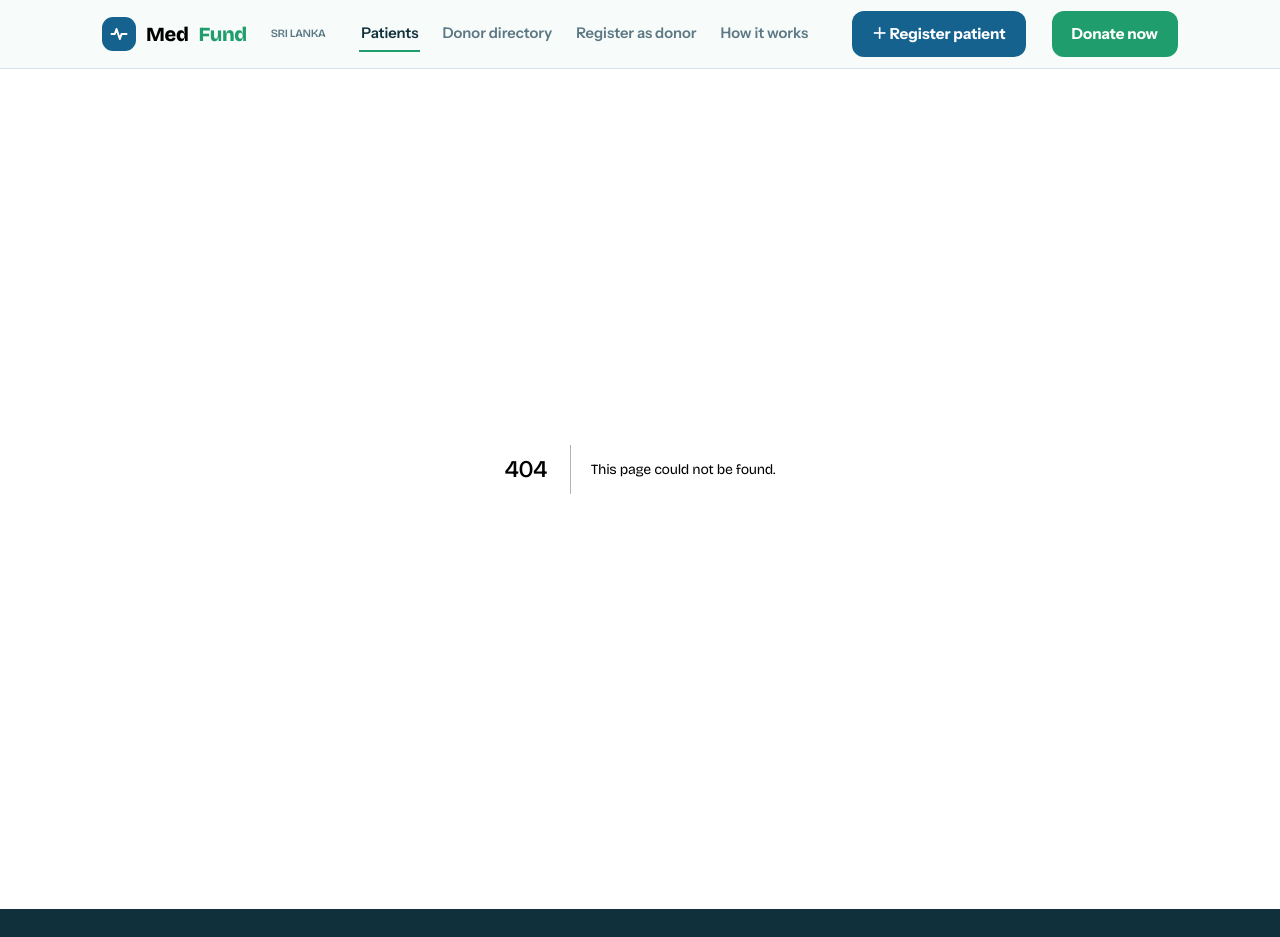
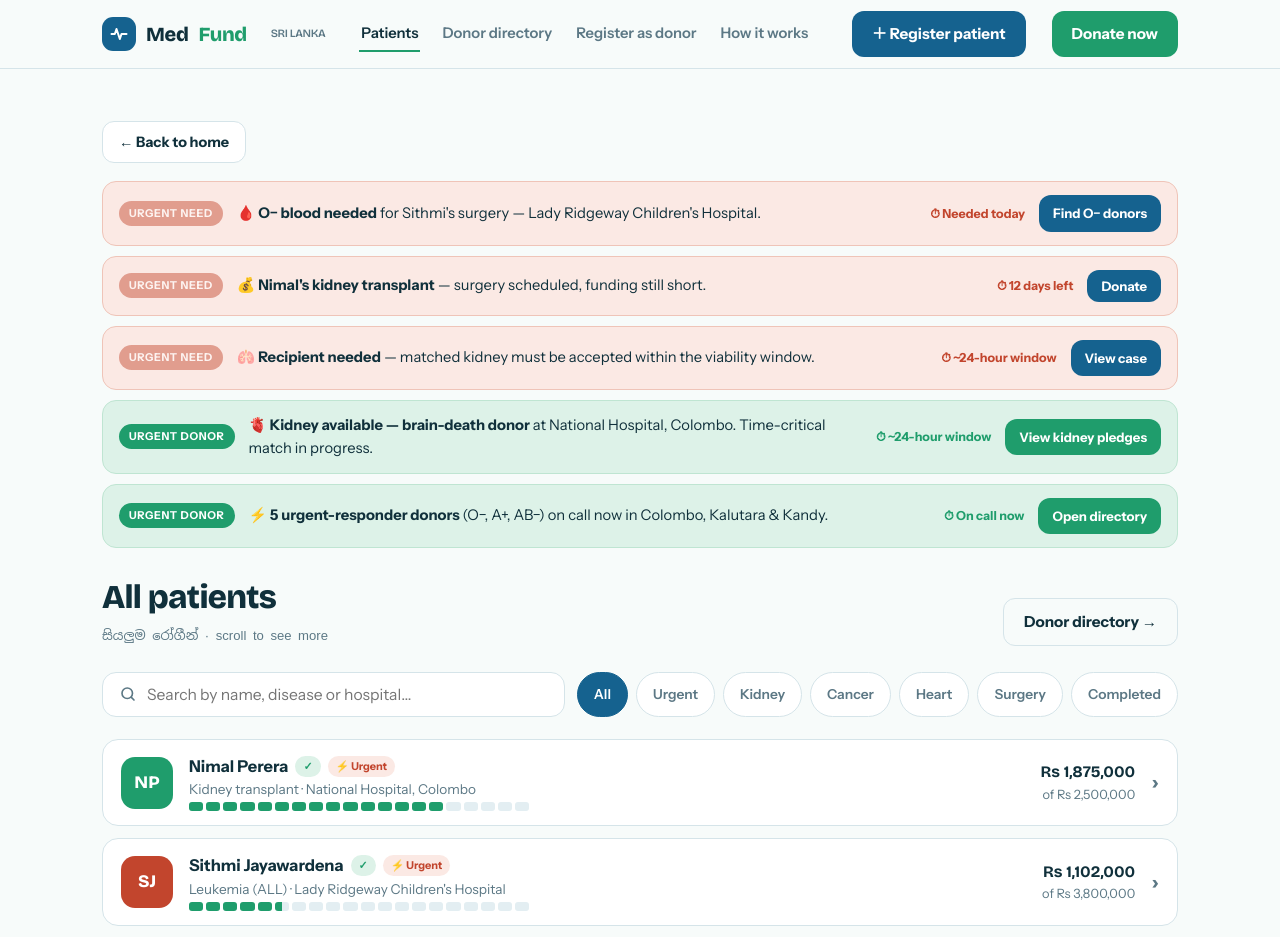
Before and after one commit to pasinduN/medfund-sri-lanka, a Next.js app in the folder frontend/: page /patients in a window 1280 px wide. Before the commit this address had no page. Shown: the top 937 px of the page. Built offline with nearby package versions, Linux system fonts and the light colour scheme.

Commit message:
Add patient list page with search and filters

```diff
--- /dev/null
+++ b/frontend/app/patients/page.js
@@ -0,0 +1,32 @@
+import Link from "next/link";
+import UrgentAlerts from "@/components/UrgentAlerts";
+import PatientList from "@/components/PatientList";
+import { getPatients, getUrgentBoard } from "@/lib/api";
+
+export const metadata = {
+  title: "All patients — MedFund Sri Lanka",
+};
+
+export default async function PatientsPage() {
+  const [patients, urgent] = await Promise.all([getPatients(), getUrgentBoard()]);
+
+  return (
+    <section>
+      <div className="wrap">
+        <Link className="backbtn" href="/" style={{ marginBottom: 18 }}>← Back to home</Link>
+
+        <UrgentAlerts needs={urgent.needs} donors={urgent.donors} patients={patients} />
+
+        <div className="sec-head">
+          <div>
+            <h2>All patients</h2>
+            <span className="si">සියලුම රෝගීන් · scroll to see more</span>
+          </div>
+          <Link className="btn btn-ghost" href="/donors">Donor directory →</Link>
+        </div>
+
+        <PatientList patients={patients} />
+      </div>
+    </section>
+  );
+}
--- /dev/null
+++ b/frontend/components/PatientList.js
@@ -0,0 +1,82 @@
+"use client";
+
+import { useState } from "react";
+import { useRouter } from "next/navigation";
+import ProgressBar from "./ProgressBar";
+import { colors, formatRs, percentRaised } from "@/lib/format";
+
+const FILTERS = ["All", "Urgent", "Kidney", "Cancer", "Heart", "Surgery", "Completed"];
+
+function matchesFilter(p, filter) {
+  if (filter === "All") return true;
+  if (filter === "Urgent") return p.urgent && !p.closed;
+  if (filter === "Completed") return p.closed;
+  return p.disease.toLowerCase().includes(filter.toLowerCase());
+}
+
+export default function PatientList({ patients }) {
+  const router = useRouter();
+  const [query, setQuery] = useState("");
+  const [filter, setFilter] = useState("All");
+
+  const q = query.toLowerCase();
+  const results = patients
+    .filter((p) => `${p.name} ${p.disease} ${p.hospital}`.toLowerCase().includes(q))
+    .filter((p) => matchesFilter(p, filter));
+
+  return (
+    <>
+      <div className="list-tools">
+        <div className="search">
+          <svg width="18" height="18" viewBox="0 0 24 24" fill="none" stroke="#5C7885" strokeWidth="2.2" strokeLinecap="round">
+            <circle cx="11" cy="11" r="7" />
+            <path d="m20 20-3.5-3.5" />
+          </svg>
+          <input
+            value={query}
+            onChange={(e) => setQuery(e.target.value)}
+            placeholder="Search by name, disease or hospital…"
+          />
+        </div>
+        <div className="chips">
+          {FILTERS.map((f) => (
+            <button key={f} className={`chip ${filter === f ? "on" : ""}`} onClick={() => setFilter(f)}>
+              {f}
+            </button>
+          ))}
+        </div>
+      </div>
+
+      <div className="plist">
+        {results.length === 0 && (
+          <div className="empty">
+            No patients match your search.
+            <br />
+            Try another name, disease or hospital.
+          </div>
+        )}
+
+        {results.map((p) => (
+          <div className="prow" key={p.id} onClick={() => router.push(`/patients/${p.id}`)}>
+            <div className="av" style={{ background: colors[p.id % colors.length] }}>{p.init}</div>
+            <div className="mid">
+              <div className="pname">
+                {p.name} <span className="vbadge">✓</span>
+                {p.urgent && !p.closed && (
+                  <span className="vbadge" style={{ background: "var(--urgent-soft)", color: "var(--urgent)" }}>⚡ Urgent</span>
+                )}
+                {p.closed && <span className="vbadge">Completed</span>}
+              </div>
+              <div className="pmeta">{p.disease} · {p.hospital}</div>
+              <ProgressBar percent={percentRaised(p)} cells={20} />
+            </div>
+            <div className="rowamt">
+              <b>{formatRs(p.got)}</b>of {formatRs(p.need)}
+            </div>
+            <span className="chev">›</span>
+          </div>
+        ))}
+      </div>
+    </>
+  );
+}
--- /dev/null
+++ b/frontend/components/UrgentAlerts.js
@@ -0,0 +1,38 @@
+"use client";
+
+import Link from "next/link";
+import { useDonate } from "./DonateProvider";
+
+function Alert({ item, type, patients }) {
+  const { openDonate } = useDonate();
+  const isNeed = type === "need";
+  const buttonClass = isNeed ? "btn-blue" : "btn-green";
+
+  return (
+    <div className={`alert ${type}`}>
+      <span className="pill">{isNeed ? "URGENT NEED" : "URGENT DONOR"}</span>
+      <span>
+        {item.icon} <b>{item.title}</b> {item.text}
+      </span>
+      <span className="when" style={isNeed ? undefined : { color: "var(--green)" }}>⏱ {item.when}</span>
+      {item.donateId ? (
+        <button className={`btn ${buttonClass}`} onClick={() => openDonate(patients.find((p) => p.id === item.donateId))}>
+          {item.button}
+        </button>
+      ) : (
+        <Link className={`btn ${buttonClass}`} href={item.href}>
+          {item.button}
+        </Link>
+      )}
+    </div>
+  );
+}
+
+export default function UrgentAlerts({ needs, donors, patients }) {
+  return (
+    <div className="alerts">
+      {needs.map((item) => <Alert key={item.title} item={item} type="need" patients={patients} />)}
+      {donors.map((item) => <Alert key={item.title} item={item} type="give" patients={patients} />)}
+    </div>
+  );
+}
```
